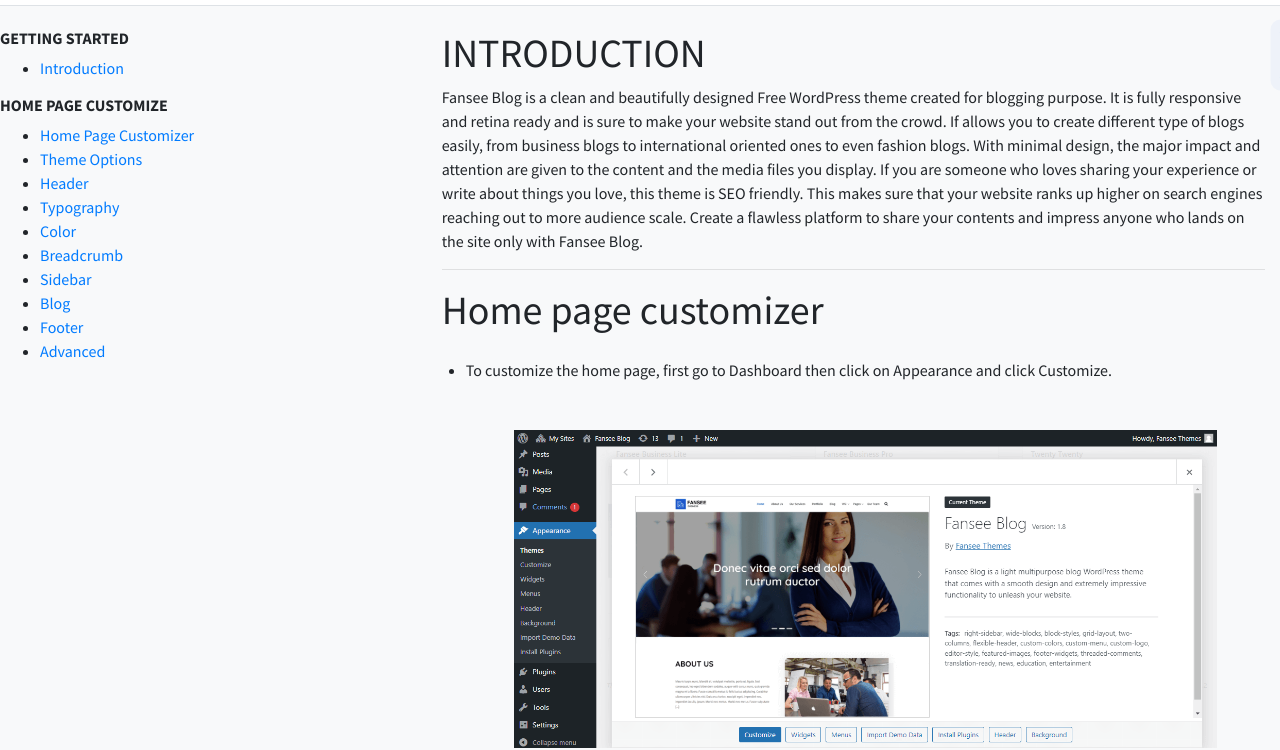
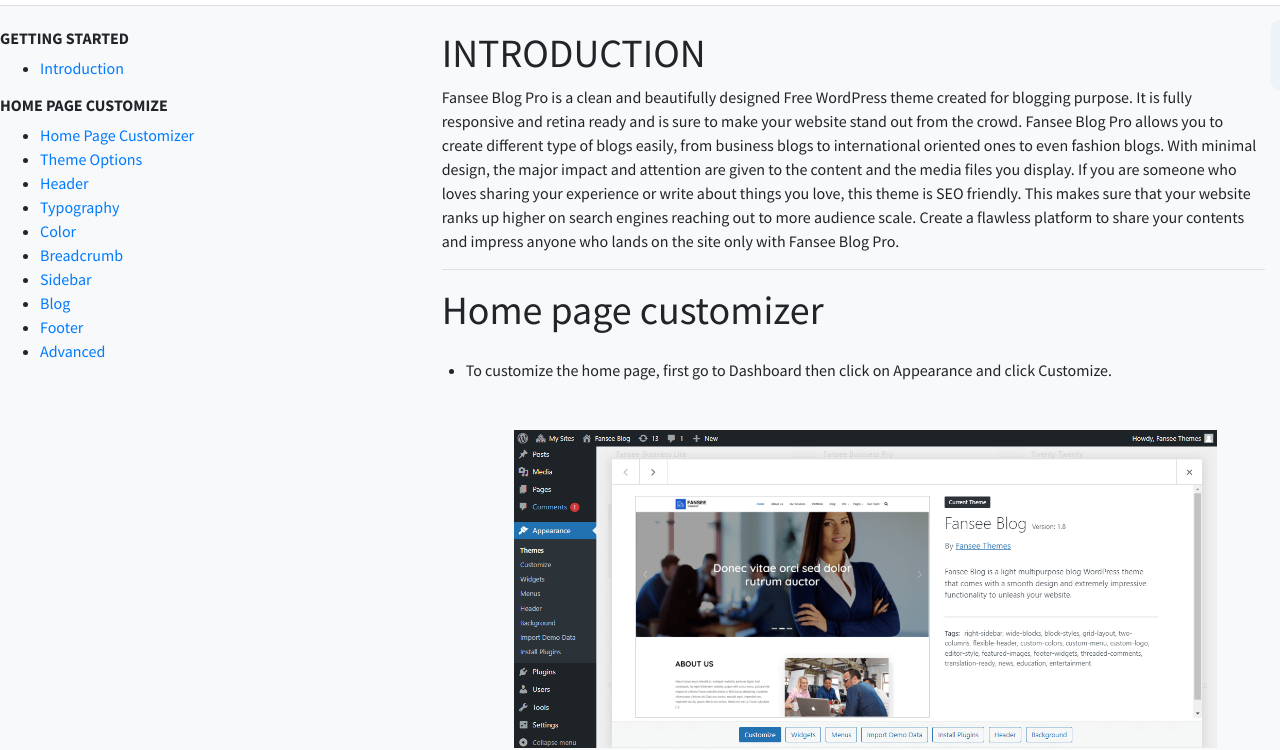
Before and after one commit to fanseethemes/doc-fansee-blog, a website: page index.html in a window 1280 px wide. Shown: the part 61-811 px from the top of the page. Drawn offline with nearby package versions, Linux system fonts and the light colour scheme.

Commit message:
introduction updated

```diff
--- a/index.html
+++ b/index.html
@@ -138,11 +138,11 @@
                         <h2 class="mb-6">INTRODUCTION</h2>
 
                         <p class="text-gray-700">
-                            Fansee Blog is a clean and beautifully designed Free WordPress theme created for blogging
+                            Fansee Blog Pro is a clean and beautifully designed Free WordPress theme created for blogging
                             purpose.
                             It is fully responsive and retina ready and is sure to make your website stand out from the
                             crowd.
-                            If allows you to create different type of blogs easily, from business blogs to international
+                            Fansee Blog Pro allows you to create different type of blogs easily, from business blogs to international
                             oriented ones to even fashion blogs.
                             With minimal design, the major impact and attention are given to the content and the media
                             files you display.
@@ -151,7 +151,7 @@
                             This makes sure that your website ranks up higher on search engines reaching out to more
                             audience scale.
                             Create a flawless platform to share your contents and impress anyone who lands on the site
-                            only with Fansee Blog.
+                            only with Fansee Blog Pro.
                         </p>
 
                     </section>
```
